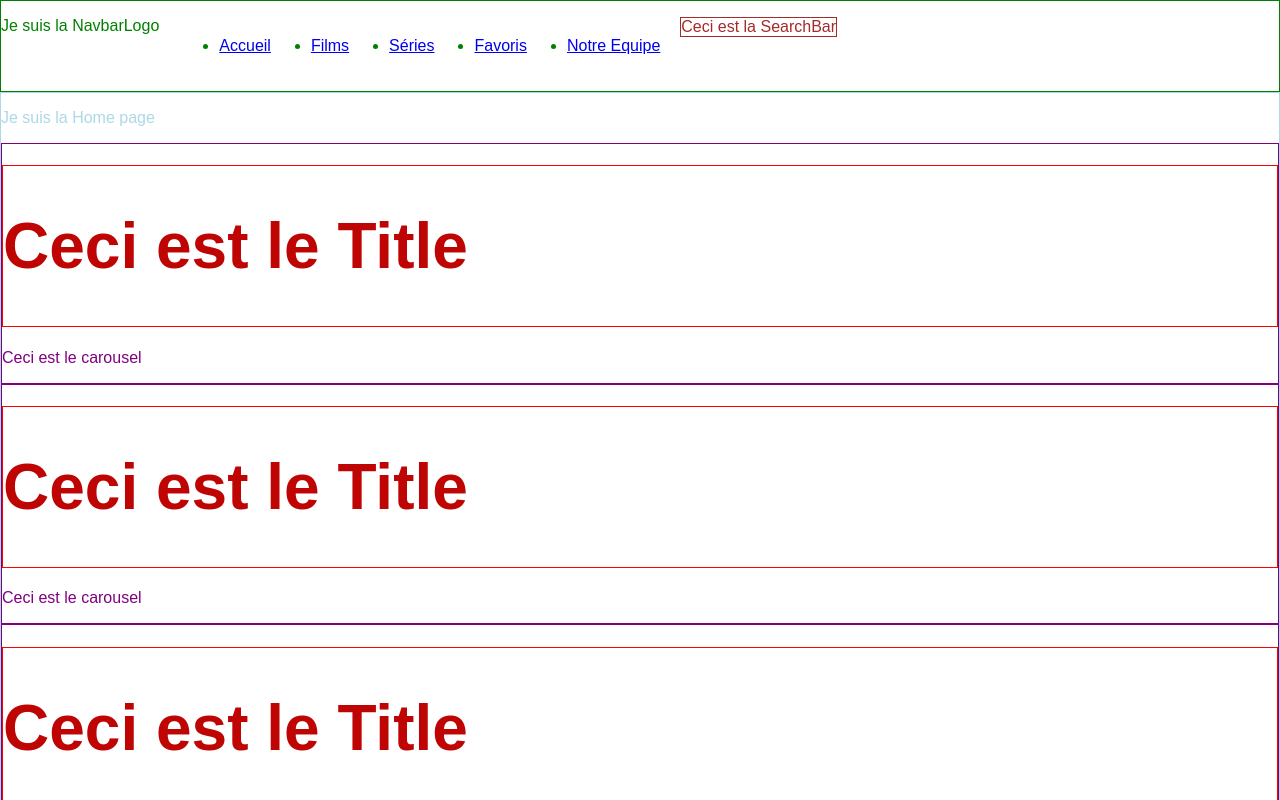
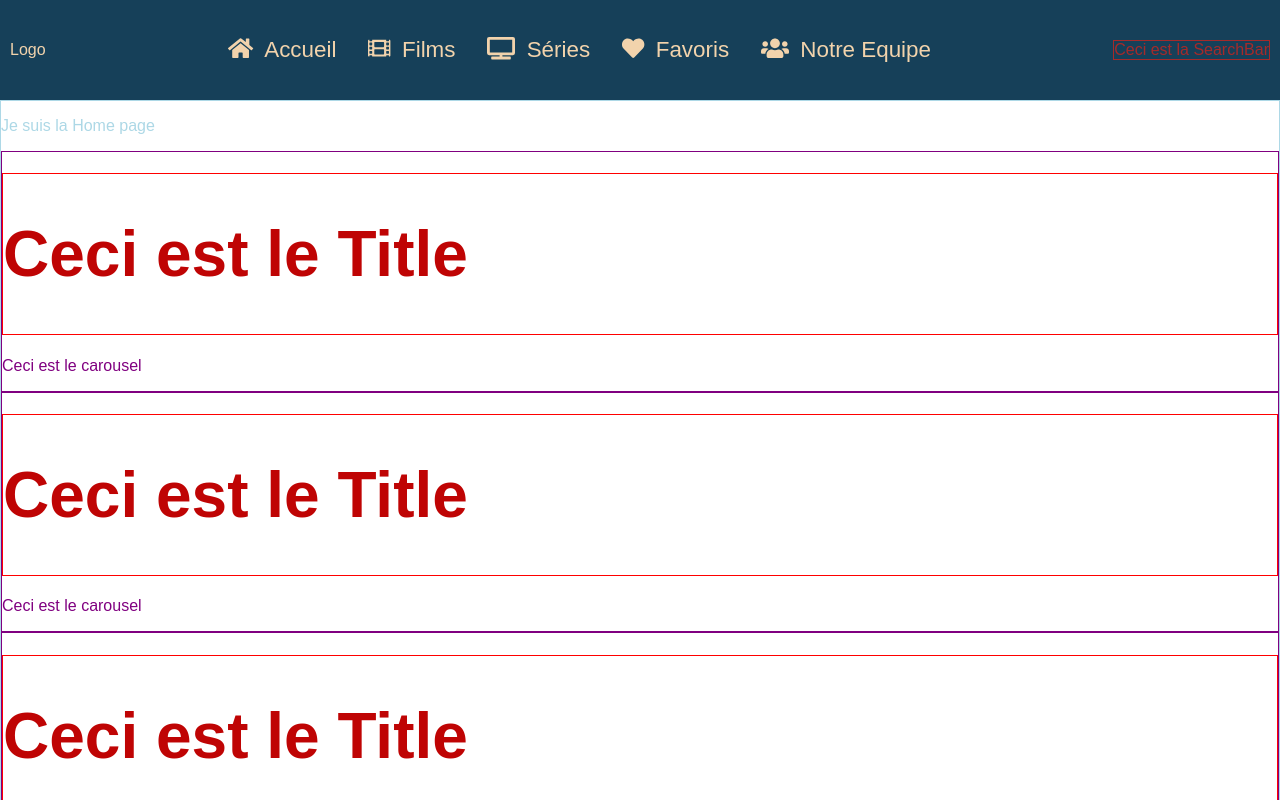
Before and after one commit to Aphideth/project2-wcs, a React (Create React App) app: page / in a window 1280 px wide. Shown: the top 800 px of the page. Built offline with nearby package versions, Linux system fonts and the light colour scheme.

Commit message:
Link in Navbar full responsive mobil/tablet/desktop

```diff
--- a/package.json
+++ b/package.json
@@ -3,6 +3,9 @@
   "version": "1.21.9",
   "private": false,
   "dependencies": {
+    "@fortawesome/fontawesome-svg-core": "^1.2.36",
+    "@fortawesome/free-solid-svg-icons": "^5.15.4",
+    "@fortawesome/react-fontawesome": "^0.1.16",
     "@testing-library/jest-dom": "^5.14.1",
     "@testing-library/react": "^12.1.2",
     "@testing-library/user-event": "^13.3.0",
--- a/src/components/NavBar.css
+++ b/src/components/NavBar.css
@@ -1,13 +1,172 @@
-nav{
-  border: solid green 1px;
-  color: green;
-  display: flex;
+/*light & dark modes*/
+
+.light-mode {
+  --navBar-color: #164059;
+  --navBar-bg-color: #F2D3AC;
+}
+.dark-mode {
+  --navBar-color: #F2D3AC;
+  --navBar-bg-color: #164059;
 }
 
-ul{
+/*navBar*/
+
+.navBar {
   display: flex;
+  align-items: center;
+  justify-content: space-between;
+  height: 5em;
+  padding: 0.625em;
+  color: var(--navBar-color);
+  background: var(--navBar-bg-color);
+}
+.navBar-links {
+  display: flex;
+  position: absolute;
+  flex-direction: column;
+  width: 0;
+  height:calc(100vh - 5em);
+  padding: 0;
+  top: 5em;
+  left: 0;
+  background: var(--navBar-bg-color);
+  list-style: none;
+  transition: all 0.8s ease-in-out;
+}
+.show-nav .navBar-links {
+  display: flex;
+  width: 100%;
+  position: absolute;
+}
+.navBar-link {
+  padding: 0 0.625em;
+}
+.navBar-link a {
+  display: block;
+  opacity: 0;
+  padding: 1rem;
+  font-size: 1.6rem;
+  text-decoration: none;
+  color: var(--navBar-color);
+  transition-duration:  0.7s;
+  transition-timing-function: ease-in-out;
+  transition-delay: 0.3s;
+}
+.show-nav .navBar-link a {
+  opacity: 1;
+}
+.navBar-link a:hover {
+  padding-left: 2rem;
+  letter-spacing: 0.313em;
 }
 
-li{
-  margin: 20px;
+/*Toggle menu*/
+
+.menuBurger {
+  display: block;
+  position : relative;
+  padding: 0;
+  width: 2.813em;
+  height: 2.813em;
+  border: none;
+  background: transparent;
+  cursor: pointer;
 }
+.bar {
+  display: block;
+  width: 2.813em;
+  height: 0.25em;
+  background: var(--navBar-color);
+  border-radius: 3px;
+  transition: all 0.5s ease-in-out;
+}
+.show-nav .bar {
+  width: 0;
+  background: transparent;
+}
+.bar::before, .bar::after {
+  content:"";
+  width: 2.813em;
+  height: 0.25em;
+  position: absolute;
+  left: 0;
+  background: var(--navBar-color);
+  border-radius: 3px;
+  transition: all 0.5s ease-in-out;
+}
+.bar::before {
+  transform: translateY(-0.75em);
+}
+.show-nav .bar::before {
+  transform: rotate(45deg);
+}
+.bar::after {
+  transform: translateY(0.75em);
+}
+.show-nav .bar::after {
+  transform: rotate(-45deg);
+}
+.icon-menu {
+  display: none;
+}
+
+/*Medium devices*/
+
+@media screen and (min-width:426px) {
+  .navBar-links {
+      display: flex;
+      position: inherit;
+      flex-direction: row;
+      width: auto;
+      height: auto;
+  }
+  .navBar-link {
+      padding: 0;
+  }
+  .navBar-link a {
+      font-size: inherit;
+      opacity: inherit;
+      transition: none;
+  }
+  .navBar-link a:hover {
+      padding: 1rem;
+      letter-spacing: inherit;
+  }
+  .navBar-link > a::after {
+      display: block;
+      content: "";
+      width: 0;
+      height: 1px;
+      background: var(--navBar-color);
+      transition: width 0.4s;
+  }
+  .navBar-link:hover > a::after {
+      width: 100%;
+  }
+  .menuBurger {
+      display: none;
+  }
+  .icon-menu {
+    display: initial;
+    font-size: 1.4rem;
+    margin: 0.5rem;
+  }
+  .string-menu {
+      display: none;
+  }
+}
+
+/*Large devices*/
+
+@media screen and (min-width:1024px) {
+  .string-menu {
+    display: initial;
+  }
+  .icon-menu {
+    padding-right: 0.5em;
+    margin: 0;
+  }
+  .navBar-link a {
+      font-size: 1.4rem;
+  }
+}
--- a/src/components/NavBar.jsx
+++ b/src/components/NavBar.jsx
@@ -1,34 +1,69 @@
-import React from 'react';
+import React, { useState } from 'react';
 import { NavLink as Link } from 'react-router-dom';
+import { library } from '@fortawesome/fontawesome-svg-core';
+import { FontAwesomeIcon } from '@fortawesome/react-fontawesome';
+import {
+  faHome,
+  faFilm,
+  faTv,
+  faHeart,
+  faUsers,
+  faSearch,
+} from '@fortawesome/free-solid-svg-icons';
 import './NavBar.css';
 import SearchBar from './SearchBar';
 
+library.add(faHome, faFilm, faTv, faHeart, faUsers, faSearch);
+
 const NavBar = () => {
+  const [isActive, setIsActive] = useState(false);
+  const toggleClass = () => setIsActive(!isActive);
   return (
     <div>
-      <nav>
-        <p>Je suis la Navbar</p>
-        <p>Logo</p>
+      <nav
+        className={isActive ? 'navBar dark-mode show-nav' : 'navBar dark-mode'}
+      >
+        <div className="navBar-logo">
+          <p>Logo</p>
+        </div>
         <ul className="navBar-links">
           <li className="navBar-link">
-            <Link to="/">Accueil</Link>
+            <Link to="/">
+              <FontAwesomeIcon className="icon-menu" icon="home" />
+              <span className="string-menu">Accueil</span>
+            </Link>
           </li>
           <li className="navBar-link">
-            <Link to="/Movies">Films</Link>
+            <Link to="/Movies">
+              <FontAwesomeIcon className="icon-menu" icon="film" />
+              <span className="string-menu">Films</span>
+            </Link>
           </li>
           <li className="navBar-link">
-            <Link to="/Series">Séries</Link>
+            <Link to="/Series">
+              <FontAwesomeIcon className="icon-menu" icon="tv" />
+              <span className="string-menu">Séries</span>
+            </Link>
           </li>
           <li className="navBar-link">
-            <Link to="/Favorites">Favoris</Link>
+            <Link to="/Favorites">
+              <FontAwesomeIcon className="icon-menu" icon="heart" />
+              <span className="string-menu">Favoris</span>
+            </Link>
           </li>
           <li className="navBar-link">
-            <Link to="/OurTeam">Notre Equipe</Link>
+            <Link to="/OurTeam">
+              <FontAwesomeIcon className="icon-menu" icon="users" />
+              <span className="string-menu">Notre Equipe</span>
+            </Link>
           </li>
         </ul>
-        <p>
+        <button type="button" className="menuBurger" onClick={toggleClass}>
+          <span className="bar" />
+        </button>
+        <div className="navSearchBar">
           <SearchBar />
-        </p>
+        </div>
       </nav>
     </div>
   );
```
